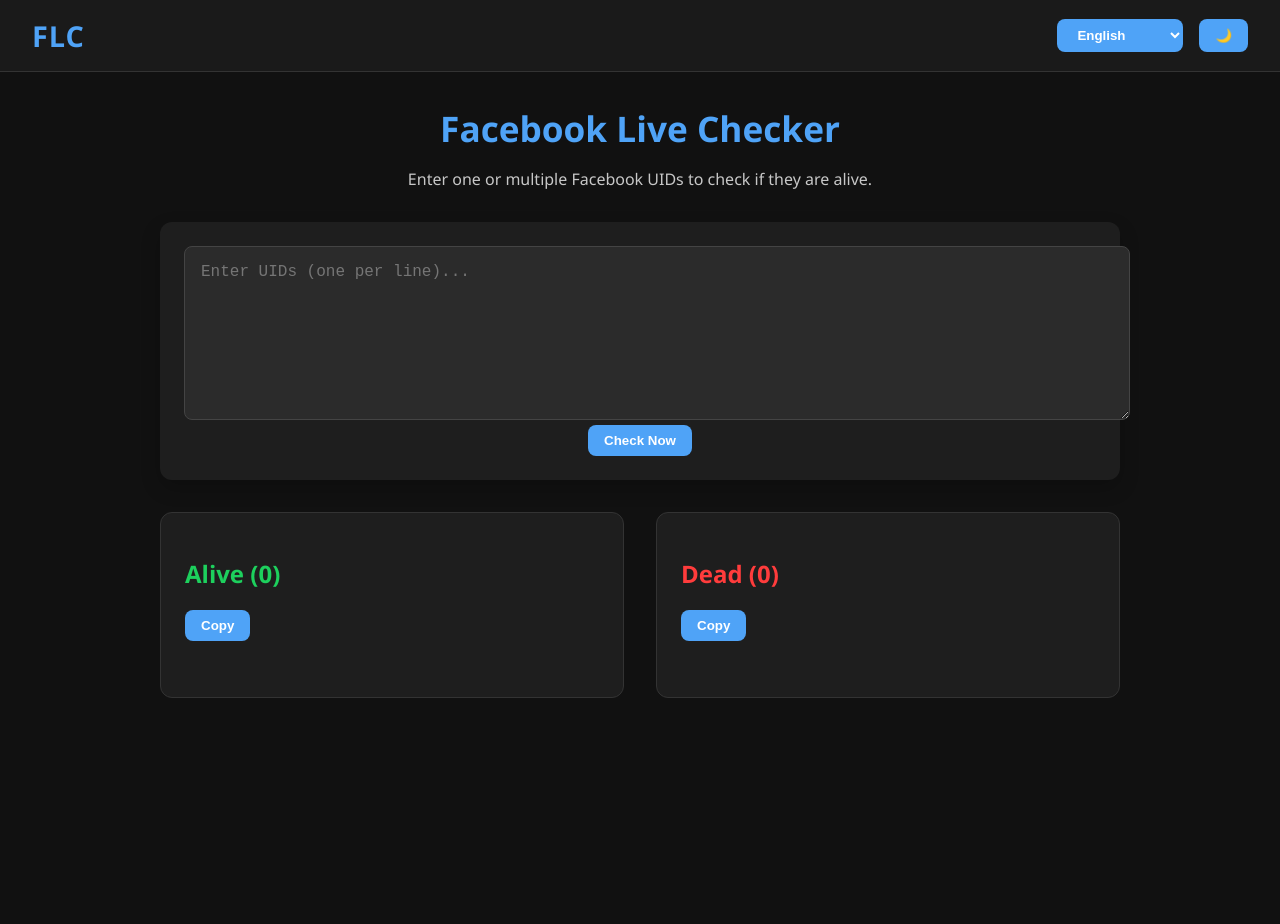
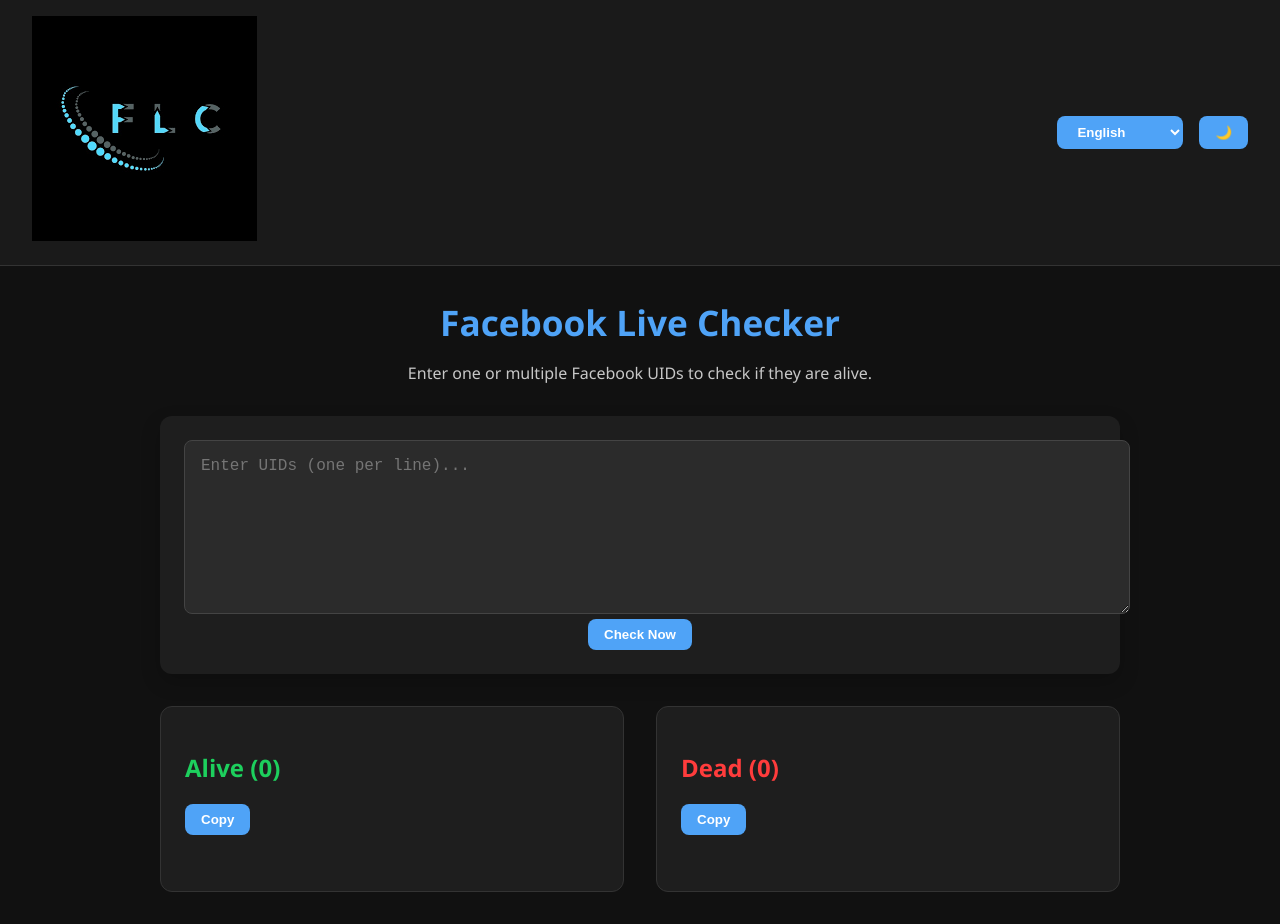
Before and after one commit to Aasyaco/ProjA, a plain HTML site: page index.html in a window 1280 px wide. Before the commit the page ends 800 px from the top, so only its background shows below. Drawn offline with Linux system fonts and the light colour scheme.

Commit message:
Update index.html

```diff
--- a/index.html
+++ b/index.html
@@ -9,7 +9,9 @@
 </head>
 <body class="dark">
   <header>
-    <div class="logo">FLC</div>
+    <div class="logo">
+     <img src="assets/logo.png" alt="FLC Logo" />
+    </div>
     <div class="controls">
       <select id="languageSelect"></select>
       <button id="themeToggle">🌙</button>
```
